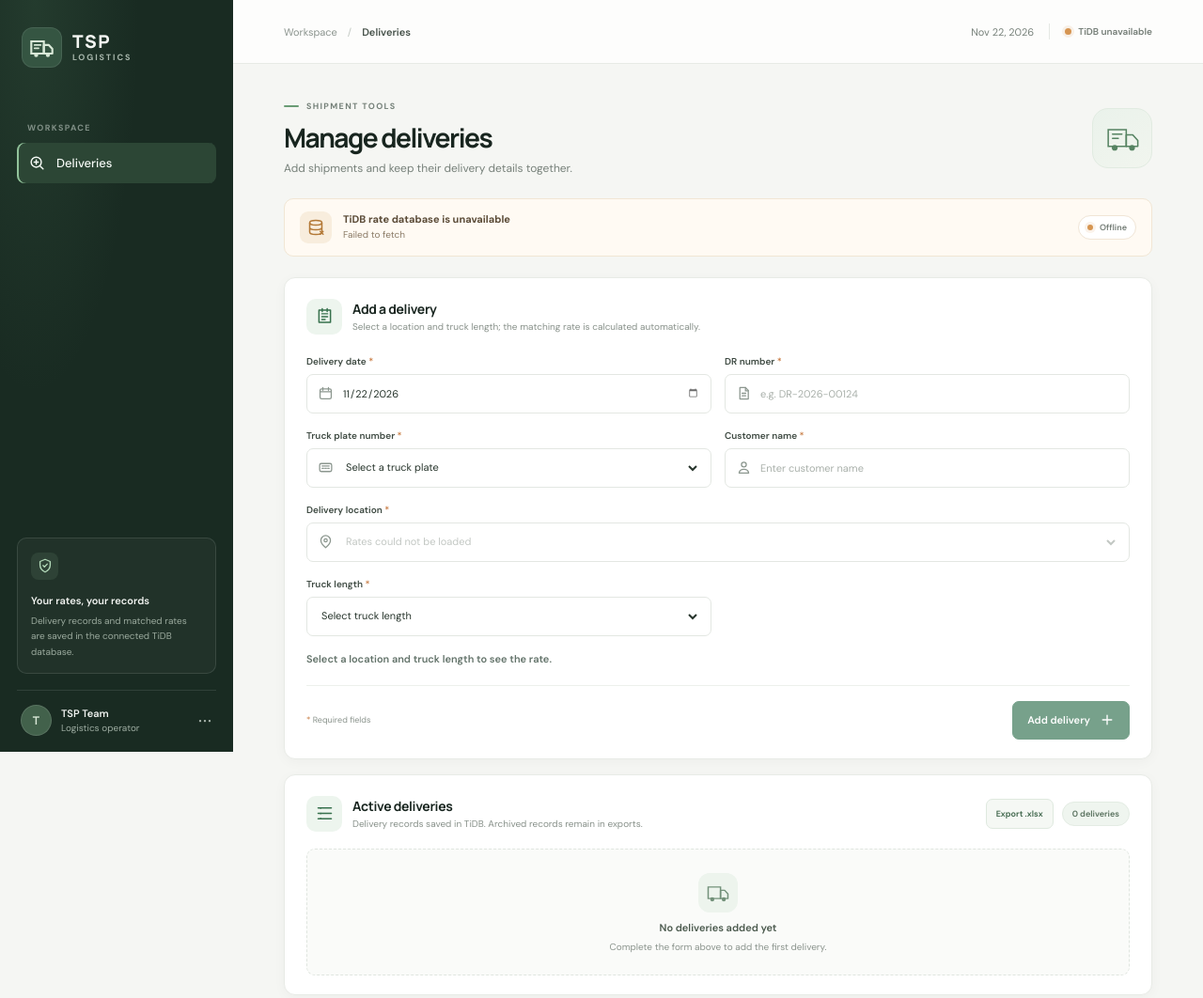
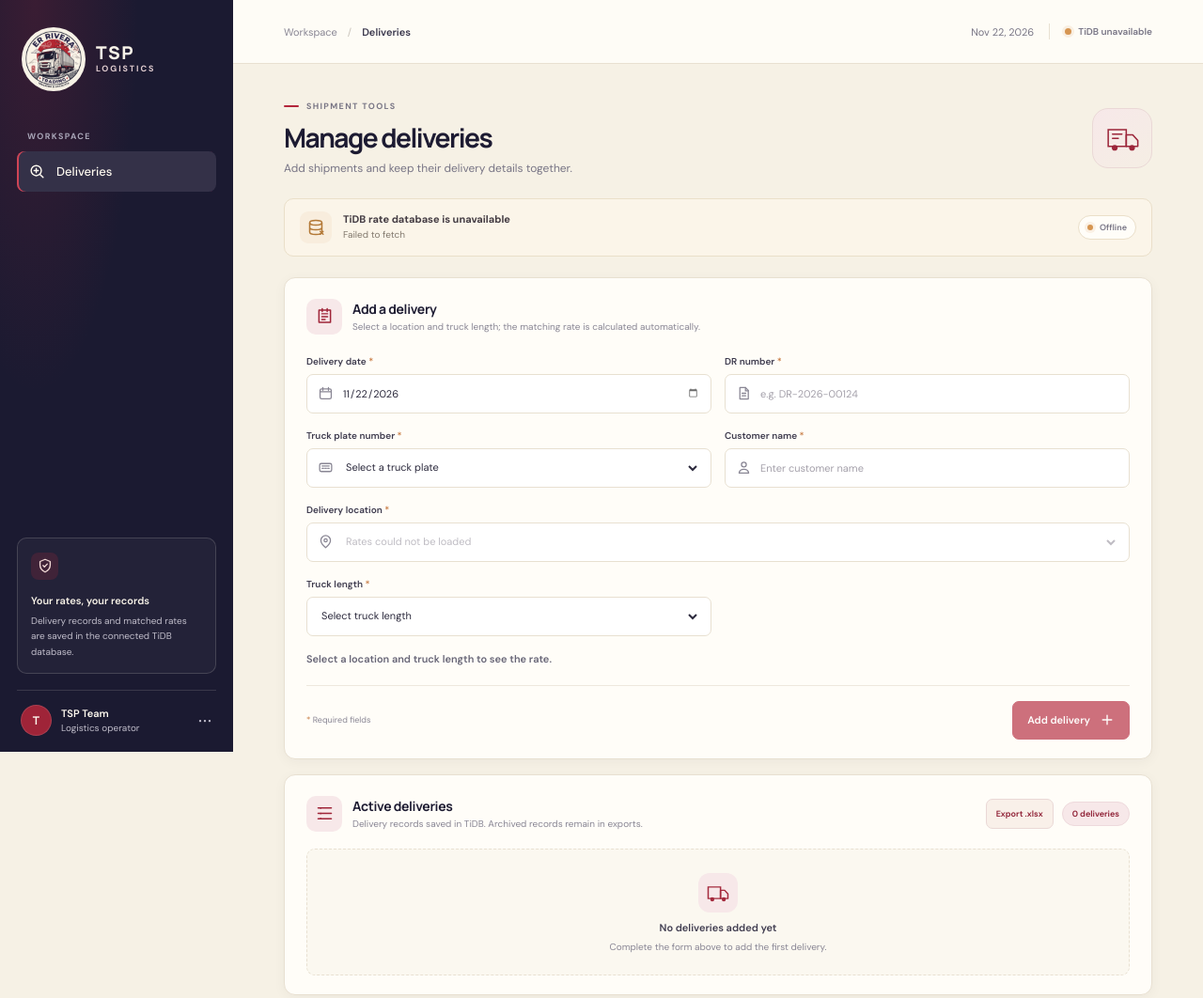
Before and after one commit to Zxymo/TSP-Logisitcs, a website: page index.html in a window 1280 px wide. Shown: the top 1062 px of the page at 94% size. Drawn offline with Linux system fonts and the light colour scheme; no server answers.

Commit message:
new file:   assets/er-rivera-trading-logo.png 	modified:   index.css 	modified:   index.html

```diff
--- a/index.css
+++ b/index.css
@@ -1,16 +1,16 @@
 :root {
     color-scheme: light;
-    --ink: #18251f;
-    --ink-soft: #66716b;
-    --muted: #8c958f;
-    --line: #e7eae5;
-    --canvas: #f5f6f3;
-    --paper: #ffffff;
-    --green: #2f704e;
-    --green-deep: #20583b;
-    --green-soft: #eaf3ed;
-    --orange: #d98b3b;
-    --sidebar: #192b22;
+    --ink: #1d1b32;
+    --ink-soft: #666474;
+    --muted: #898694;
+    --line: #e8e0d1;
+    --canvas: #f6f1e5;
+    --paper: #fffdf8;
+    --brand-red: #b3263b;
+    --brand-red-deep: #8e1e33;
+    --brand-red-soft: #f7e8e9;
+    --orange: #b77c3f;
+    --sidebar: #1b1a31;
     font-family: "DM Sans", "Segoe UI", sans-serif;
 }
 
@@ -37,8 +37,8 @@ button, input { font: inherit; }
     width: 248px;
     flex-direction: column;
     padding: 29px 18px 17px;
-    color: #f3f5f2;
-    background: radial-gradient(ellipse at 15% 0%, rgba(84, 132, 98, .18), transparent 37%), var(--sidebar);
+    color: #f8f3e8;
+    background: radial-gradient(ellipse at 15% 0%, rgba(179, 38, 59, .2), transparent 37%), var(--sidebar);
 }
 
 .brand {
@@ -46,23 +46,23 @@ button, input { font: inherit; }
     align-items: center;
     gap: 11px;
     width: fit-content;
-    margin: 0 0 58px 5px;
+    margin: 0 0 42px 5px;
     color: inherit;
     text-decoration: none;
 }
 
 .brand-mark {
     display: grid;
-    width: 43px;
-    height: 43px;
+    width: 68px;
+    height: 68px;
     place-items: center;
-    color: #d8e8d7;
-    background: #355542;
-    border: 1px solid rgba(255, 255, 255, .09);
-    border-radius: 12px;
+    overflow: hidden;
+    background: #f6f1e5;
+    border: 2px solid rgba(248, 243, 232, .8);
+    border-radius: 50%;
 }
 
-.brand-mark svg { width: 31px; height: 31px; }
+.brand-mark img { display: block; width: 100%; height: 100%; object-fit: cover; }
 .brand-copy { display: flex; flex-direction: column; gap: 1px; }
 
 .brand-copy strong {
@@ -74,7 +74,7 @@ button, input { font: inherit; }
 }
 
 .brand-copy span {
-    color: #a9b8ad;
+    color: #e1cdd0;
     font-size: 9px;
     font-weight: 700;
     letter-spacing: .21em;
@@ -82,7 +82,7 @@ button, input { font: inherit; }
 
 .nav-caption {
     margin: 0 0 10px 11px;
-    color: #819087;
+    color: #a9a6b8;
     font-size: 9px;
     font-weight: 700;
     letter-spacing: .15em;
@@ -96,7 +96,7 @@ button, input { font: inherit; }
     align-items: center;
     gap: 11px;
     padding: 0 12px;
-    color: #b8c2bb;
+    color: #d2cfda;
     border-radius: 8px;
     font-size: 13px;
     font-weight: 500;
@@ -105,13 +105,13 @@ button, input { font: inherit; }
 }
 
 .nav-link svg { width: 19px; height: 19px; }
-.nav-link:hover, .nav-link.active { color: #f7fbf7; background: #2c4635; }
-.nav-link.active { box-shadow: inset 2px 0 #92c39b; }
+.nav-link:hover, .nav-link.active { color: #fffaf0; background: #343148; }
+.nav-link.active { box-shadow: inset 2px 0 #d04456; }
 .sidebar-spacer { flex: 1; min-height: 35px; }
 
 .sidebar-note {
     padding: 15px 14px 14px;
-    border: 1px solid rgba(224, 239, 226, .12);
+    border: 1px solid rgba(246, 241, 229, .16);
     border-radius: 10px;
     background: rgba(255, 255, 255, .035);
 }
@@ -122,8 +122,8 @@ button, input { font: inherit; }
     height: 29px;
     margin-bottom: 12px;
     place-items: center;
-    color: #b2d8b8;
-    background: rgba(140, 191, 148, .12);
+    color: #f1d8d5;
+    background: rgba(179, 38, 59, .2);
     border-radius: 8px;
 }
 
@@ -132,7 +132,7 @@ button, input { font: inherit; }
 
 .sidebar-note p {
     margin: 6px 0 0;
-    color: #9baa9e;
+    color: #c0bdca;
     font-size: 10px;
     line-height: 1.65;
 }
@@ -143,7 +143,7 @@ button, input { font: inherit; }
     gap: 10px;
     margin-top: 17px;
     padding: 15px 4px 0;
-    border-top: 1px solid rgba(255, 255, 255, .1);
+    border-top: 1px solid rgba(246, 241, 229, .14);
 }
 
 .avatar {
@@ -152,8 +152,8 @@ button, input { font: inherit; }
     height: 33px;
     flex: 0 0 auto;
     place-items: center;
-    color: #dbe9d9;
-    background: #42614b;
+    color: #fffaf0;
+    background: #9f2438;
     border: 1px solid rgba(255, 255, 255, .12);
     border-radius: 50%;
     font-family: "Manrope", sans-serif;
@@ -162,9 +162,9 @@ button, input { font: inherit; }
 }
 
 .account-copy { display: grid; gap: 2px; min-width: 0; }
-.account-copy strong { color: #f0f3f0; font-size: 11px; font-weight: 600; }
-.account-copy span { color: #9eada2; font-size: 10px; }
-.account-menu { margin-left: auto; color: #aeb9b1; font-size: 20px; letter-spacing: 1px; line-height: .5; }
+.account-copy strong { color: #fffaf0; font-size: 11px; font-weight: 600; }
+.account-copy span { color: #c0bdca; font-size: 10px; }
+.account-menu { margin-left: auto; color: #c6c2d0; font-size: 20px; letter-spacing: 1px; line-height: .5; }
 
 .main-content { min-height: 100vh; margin-left: 248px; }
 
@@ -174,22 +174,22 @@ button, input { font: inherit; }
     align-items: center;
     justify-content: space-between;
     padding: 0 54px;
-    background: rgba(255, 255, 255, .8);
+    background: rgba(255, 253, 248, .92);
     border-bottom: 1px solid var(--line);
 }
 
-.breadcrumb { display: flex; align-items: center; gap: 11px; color: #8b948e; font-size: 11px; }
-.breadcrumb-divider { color: #c1c7c1; }
-.breadcrumb strong { color: #455149; font-weight: 600; }
+.breadcrumb { display: flex; align-items: center; gap: 11px; color: #898694; font-size: 11px; }
+.breadcrumb-divider { color: #c8c2b9; }
+.breadcrumb strong { color: #3a374d; font-weight: 600; }
 .topbar-right { display: flex; align-items: center; gap: 16px; }
-.today-label { color: #77817a; font-size: 11px; }
-.topbar-divider { width: 1px; height: 17px; background: #e5e8e4; }
+.today-label { color: #787585; font-size: 11px; }
+.topbar-divider { width: 1px; height: 17px; background: #e8e0d1; }
 
 .connection-pill, .banner-status {
     display: inline-flex;
     align-items: center;
     gap: 7px;
-    color: #747d76;
+    color: #787585;
     font-size: 10px;
     font-weight: 600;
     white-space: nowrap;
@@ -212,13 +212,13 @@ button, input { font: inherit; }
     align-items: center;
     gap: 8px;
     margin-bottom: 11px;
-    color: #758179;
+    color: #797685;
     font-size: 9px;
     font-weight: 700;
     letter-spacing: .15em;
 }
 
-.eyebrow-line { width: 16px; height: 2px; background: #6a9c74; border-radius: 2px; }
+.eyebrow-line { width: 16px; height: 2px; background: #b3263b; border-radius: 2px; }
 h1, h2, p { margin-top: 0; }
 
 h1 {
@@ -230,16 +230,16 @@ h1 {
     line-height: 1.2;
 }
 
-.page-heading p { margin-bottom: 0; color: #77817a; font-size: 12px; }
+.page-heading p { margin-bottom: 0; color: #787585; font-size: 12px; }
 
 .heading-mark {
     display: grid;
     width: 64px;
     height: 64px;
     place-items: center;
-    color: #568362;
-    background: linear-gradient(145deg, #eaf2eb, #f1f5ee);
-    border: 1px solid #e1ebe1;
+    color: #9c263a;
+    background: linear-gradient(145deg, #f7e8e9, #f5eee4);
+    border: 1px solid #ead8d6;
     border-radius: 17px;
 }
 
@@ -252,8 +252,8 @@ h1 {
     gap: 12px;
     margin-bottom: 22px;
     padding: 11px 16px;
-    background: #fffaf3;
-    border: 1px solid #f1e6d4;
+    background: #fbf5e9;
+    border: 1px solid #eadfc9;
     border-radius: 10px;
 }
 
@@ -270,9 +270,9 @@ h1 {
 
 .banner-icon svg { width: 20px; height: 20px; }
 .banner-copy { display: grid; gap: 3px; }
-.banner-copy strong { color: #5b4b37; font-size: 11px; font-weight: 700; }
-.banner-copy span { color: #8b7b66; font-size: 10px; line-height: 1.4; }
-.banner-status { margin-left: auto; padding: 6px 9px; background: #fff; border: 1px solid #f0e5d6; border-radius: 20px; font-size: 9px; }
+.banner-copy strong { color: #443c43; font-size: 11px; font-weight: 700; }
+.banner-copy span { color: #82796d; font-size: 10px; line-height: 1.4; }
+.banner-status { margin-left: auto; padding: 6px 9px; background: #fffdf8; border: 1px solid #eadfc9; border-radius: 20px; font-size: 9px; }
 .banner-status .status-dot { width: 6px; height: 6px; }
 
 .workspace-grid {
@@ -285,9 +285,9 @@ h1 {
 .card {
     min-width: 0;
     background: var(--paper);
-    border: 1px solid #e8ebe6;
+    border: 1px solid #e8e0d1;
     border-radius: 12px;
-    box-shadow: 0 3px 13px rgba(24, 37, 31, .035);
+    box-shadow: 0 3px 13px rgba(29, 27, 50, .045);
 }
 
 .lookup-card { padding: 22px 23px 20px; }
@@ -299,19 +299,19 @@ h1 {
     height: 38px;
     flex: 0 0 auto;
     place-items: center;
-    color: #37714d;
-    background: #edf5ee;
+    color: #9f2438;
+    background: #f7e8e9;
     border-radius: 10px;
 }
 
 .card-icon svg { width: 21px; height: 21px; }
 .card-heading h2, .result-heading h2 { margin-bottom: 3px; font-family: "Manrope", sans-serif; font-size: 14px; font-weight: 700; letter-spacing: -.025em; }
-.card-heading p, .result-heading p { margin-bottom: 0; color: #88918a; font-size: 10px; }
+.card-heading p, .result-heading p { margin-bottom: 0; color: #898694; font-size: 10px; }
 
 .form-grid { display: grid; grid-template-columns: repeat(2, minmax(0, 1fr)); gap: 17px 14px; }
 .field { display: grid; min-width: 0; gap: 7px; }
 .field-full { grid-column: 1 / -1; }
-.field-label { color: #3e4a42; font-size: 10px; font-weight: 600; }
+.field-label { color: #3e3b4e; font-size: 10px; font-weight: 600; }
 .required { color: #c87b42; }
 
 .input-wrap {
@@ -322,35 +322,35 @@ h1 {
     gap: 9px;
     padding: 0 11px;
     background: #fff;
-    border: 1px solid #e3e7e2;
+    border: 1px solid #e8e0d1;
     border-radius: 7px;
     transition: border-color .16s ease, box-shadow .16s ease, background .16s ease;
 }
 
-.input-wrap:focus-within { background: #fff; border-color: #75a481; box-shadow: 0 0 0 3px rgba(73, 132, 88, .1); }
-.input-wrap > svg { width: 17px; height: 17px; flex: 0 0 auto; color: #8c978f; }
+.input-wrap:focus-within { background: #fff; border-color: #b3263b; box-shadow: 0 0 0 3px rgba(179, 38, 59, .11); }
+.input-wrap > svg { width: 17px; height: 17px; flex: 0 0 auto; color: #898694; }
 
 .input-wrap input {
     width: 100%;
     min-width: 0;
     height: 100%;
     padding: 0;
-    color: #26342b;
+    color: #2b293c;
     background: transparent;
     border: 0;
     outline: 0;
     font-size: 11px;
 }
 
-.input-wrap input::placeholder { color: #a9b0aa; }
+.input-wrap input::placeholder { color: #a4a0aa; }
 .input-wrap input::-webkit-calendar-picker-indicator { cursor: pointer; opacity: .58; }
-.input-wrap select { width: 100%; min-width: 0; height: 100%; color: #26342b; background: transparent; border: 0; outline: 0; font: inherit; font-size: 11px; }
-.input-wrap select:disabled { color: #a9b0aa; }
+.input-wrap select { width: 100%; min-width: 0; height: 100%; color: #2b293c; background: transparent; border: 0; outline: 0; font: inherit; font-size: 11px; }
+.input-wrap select:disabled { color: #a4a0aa; }
 .form-message { margin: 14px 0 0; color: #a33e33; font-size: 11px; line-height: 1.5; }
 .form-message[hidden] { display: none; }
-.rate-preview { color: #63736a; font-size: 11px; font-weight: 600; }
+.rate-preview { color: #686677; font-size: 11px; font-weight: 600; }
 .rate-preview[data-state="error"] { color: #a33e33; }
-.rate-preview[data-state="ready"] { color: var(--green-deep); }
+.rate-preview[data-state="ready"] { color: var(--brand-red-deep); }
 .connection-pill[data-status="online"] .status-dot, .banner-status[data-status="online"] .status-dot { background: #5b9c68; box-shadow: 0 0 0 3px rgba(91, 156, 104, .12); }
 .connection-pill[data-status="offline"] .status-dot, .banner-status[data-status="offline"] .status-dot { background: #d69551; }
 
@@ -361,10 +361,10 @@ h1 {
     gap: 12px;
     margin-top: 21px;
     padding-top: 16px;
-    border-top: 1px solid #edf0ec;
+    border-top: 1px solid #eee8dd;
 }
 
-.form-footer p { margin: 0; color: #8a938c; font-size: 9px; }
+.form-footer p { margin: 0; color: #898694; font-size: 9px; }
 
 .submit-button {
     display: inline-flex;
@@ -374,8 +374,8 @@ h1 {
     gap: 10px;
     padding: 0 15px;
     color: #fff;
-    background: var(--green);
-    border: 1px solid var(--green);
+    background: var(--brand-red);
+    border: 1px solid var(--brand-red);
     border-radius: 7px;
     cursor: pointer;
     font-size: 11px;
@@ -383,10 +383,10 @@ h1 {
     transition: background .18s ease, transform .18s ease, box-shadow .18s ease;
 }
 
-.submit-button:hover { background: var(--green-deep); box-shadow: 0 4px 10px rgba(32, 88, 59, .18); }
+.submit-button:hover { background: var(--brand-red-deep); box-shadow: 0 4px 10px rgba(142, 30, 51, .2); }
 .submit-button:disabled { cursor: wait; opacity: .65; }
 .submit-button:active { transform: translateY(1px); }
-.submit-button:focus-visible { outline: 3px solid rgba(57, 126, 78, .23); outline-offset: 2px; }
+.submit-button:focus-visible { outline: 3px solid rgba(179, 38, 59, .24); outline-offset: 2px; }
 .submit-button svg { width: 16px; height: 16px; }
 .deliveries-card { padding: 22px 23px 20px; }
 .deliveries-header { display: flex; align-items: center; justify-content: space-between; gap: 14px; }
@@ -398,16 +398,16 @@ h1 {
     align-items: center;
     justify-content: center;
     padding: 0 10px;
-    color: #3e654a;
-    background: #f5f8f4;
-    border: 1px solid #dfe9df;
+    color: #8e1e33;
+    background: #f9f0e9;
+    border: 1px solid #ead8d6;
     border-radius: 7px;
     cursor: pointer;
     font: inherit;
     font-size: 9px;
     font-weight: 600;
 }
-.export-button:hover, .archive-button:hover { background: #eaf3eb; }
+.export-button:hover { background: #f4e3df; }
 .export-button:disabled, .archive-button:disabled { cursor: wait; opacity: .6; }
 .archive-button { color: #9b4b42; background: #fff8f6; border-color: #f0dfda; }
 .archive-button:hover { background: #fff0ec; }
@@ -416,9 +416,9 @@ h1 {
 .delivery-count {
     flex: 0 0 auto;
     padding: 6px 10px;
-    color: #59715e;
-    background: #eff5ef;
-    border: 1px solid #e3ece3;
+    color: #8e1e33;
+    background: #f7e8e9;
+    border: 1px solid #eed9dc;
     border-radius: 20px;
     font-size: 9px;
     font-weight: 600;
@@ -431,8 +431,8 @@ h1 {
     justify-items: center;
     gap: 7px;
     padding: 25px 12px 23px;
-    background: #fafbf9;
-    border: 1px dashed #dfe5df;
+    background: #fbf8f0;
+    border: 1px dashed #e8e0d1;
     border-radius: 9px;
     text-align: center;
 }
@@ -445,27 +445,27 @@ h1 {
     height: 42px;
     margin-bottom: 2px;
     place-items: center;
-    color: #73917a;
-    background: #edf4ed;
+    color: #a42a3d;
+    background: #f7e8e9;
     border-radius: 12px;
 }
 
 .empty-state-icon svg { width: 28px; height: 28px; }
-.empty-state strong { color: #4a594d; font-size: 11px; font-weight: 600; }
-.empty-state > span:last-child { color: #8b948d; font-size: 10px; }
+.empty-state strong { color: #403d50; font-size: 11px; font-weight: 600; }
+.empty-state > span:last-child { color: #898694; font-size: 10px; }
 
 .delivery-item {
     padding: 15px 16px 14px;
     background: #fff;
-    border: 1px solid #e8ece7;
+    border: 1px solid #e8e0d1;
     border-radius: 9px;
 }
 
 .delivery-item-top { display: flex; align-items: center; justify-content: space-between; gap: 12px; margin-bottom: 14px; }
 .delivery-item-actions { display: flex; align-items: center; gap: 8px; }
 .delivery-title-group { min-width: 0; }
-.delivery-index { display: block; margin-bottom: 3px; color: #87938a; font-size: 8px; font-weight: 700; letter-spacing: .12em; }
-.delivery-item h3 { overflow: hidden; margin: 0; color: #29382e; font-family: "Manrope", sans-serif; font-size: 13px; font-weight: 700; text-overflow: ellipsis; white-space: nowrap; }
+.delivery-index { display: block; margin-bottom: 3px; color: #898694; font-size: 8px; font-weight: 700; letter-spacing: .12em; }
+.delivery-item h3 { overflow: hidden; margin: 0; color: #29273b; font-family: "Manrope", sans-serif; font-size: 13px; font-weight: 700; text-overflow: ellipsis; white-space: nowrap; }
 
 .delivery-rate-status {
     display: inline-flex;
@@ -489,16 +489,16 @@ h1 {
     gap: 12px 16px;
     margin: 0;
     padding-top: 12px;
-    border-top: 1px solid #eff1ee;
+    border-top: 1px solid #eee8dd;
 }
 
 .delivery-field { min-width: 0; }
-.delivery-field dt { margin-bottom: 5px; color: #89928b; font-size: 9px; }
-.delivery-field dd { overflow-wrap: anywhere; margin: 0; color: #435047; font-size: 10px; font-weight: 600; line-height: 1.45; }
+.delivery-field dt { margin-bottom: 5px; color: #898694; font-size: 9px; }
+.delivery-field dd { overflow-wrap: anywhere; margin: 0; color: #484557; font-size: 10px; font-weight: 600; line-height: 1.45; }
 
-.page-footer { display: flex; align-items: center; justify-content: space-between; gap: 12px; margin-top: 22px; color: #939b95; font-size: 9px; }
+.page-footer { display: flex; align-items: center; justify-content: space-between; gap: 12px; margin-top: 22px; color: #898694; font-size: 9px; }
 .page-footer > span:last-child { display: inline-flex; align-items: center; gap: 7px; }
-.footer-dot { width: 5px; height: 5px; background: #81a889; border-radius: 50%; }
+.footer-dot { width: 5px; height: 5px; background: #b3263b; border-radius: 50%; }
 
 @media (min-width: 1500px) {
     .page-content { padding-top: 48px; }
@@ -522,7 +522,7 @@ h1 {
     .brand-copy, .nav-caption, .nav-link span, .sidebar-note, .account-copy, .account-menu { display: none; }
     .main-nav { width: 100%; }
     .nav-link { justify-content: center; padding: 0; }
-    .nav-link.active { box-shadow: inset 0 -2px #92c39b; }
+    .nav-link.active { box-shadow: inset 0 -2px #d04456; }
     .sidebar-spacer { min-height: 25px; }
     .sidebar-footer { justify-content: center; width: 100%; padding: 13px 0 0; }
     .main-content { margin-left: 70px; }
@@ -578,7 +578,7 @@ h1 {
     display: grid;
     place-items: center;
     padding: 20px;
-    background: rgba(20, 34, 26, .42);
+    background: rgba(27, 26, 49, .46);
     backdrop-filter: blur(3px);
 }
 
@@ -590,25 +590,25 @@ h1 {
     justify-items: center;
     gap: 10px;
     padding: 25px 28px 23px;
-    color: #29382e;
+    color: #29273b;
     background: #fff;
-    border: 1px solid #e8ece7;
+    border: 1px solid #e8e0d1;
     border-radius: 13px;
-    box-shadow: 0 16px 48px rgba(13, 30, 19, .18);
+    box-shadow: 0 16px 48px rgba(27, 26, 49, .2);
     text-align: center;
 }
 
 .loading-spinner {
     width: 34px;
     height: 34px;
-    border: 3px solid #e4eee5;
-    border-top-color: var(--green);
+    border: 3px solid #f0e3e1;
+    border-top-color: var(--brand-red);
     border-radius: 50%;
     animation: loading-spin .8s linear infinite;
 }
 
 .loading-dialog strong { font-family: "Manrope", sans-serif; font-size: 13px; }
-.loading-dialog > span:last-child { color: #7d887f; font-size: 10px; }
+.loading-dialog > span:last-child { color: #898694; font-size: 10px; }
 
 @keyframes loading-spin {
     to { transform: rotate(360deg); }
--- a/index.html
+++ b/index.html
@@ -3,7 +3,7 @@
 <head>
     <meta charset="UTF-8">
     <meta name="viewport" content="width=device-width, initial-scale=1.0">
-    <meta name="theme-color" content="#f5f6f3">
+    <meta name="theme-color" content="#f6f1e5">
     <meta name="description" content="Add TSP Logistics deliveries and keep shipment details together.">
     <meta name="api-base-url" content="https://tspapi.vercel.app">
     <title>Deliveries | TSP Logistics</title>
@@ -17,13 +17,7 @@
         <aside class="sidebar" aria-label="Main navigation">
             <a class="brand" href="#" aria-label="TSP Logistics home">
                 <span class="brand-mark" aria-hidden="true">
-                    <svg viewBox="0 0 36 36" fill="none">
-                        <path d="M5 10.5h15.5v15H5z" stroke="currentColor" stroke-width="2.5"/>
-                        <path d="M20.5 15h6.2l4.3 4.7v5.8h-10.5V15Z" stroke="currentColor" stroke-width="2.5" stroke-linejoin="round"/>
-                        <circle cx="11" cy="27.5" r="2.5" fill="currentColor"/>
-                        <circle cx="25.5" cy="27.5" r="2.5" fill="currentColor"/>
-                        <path d="M9 15h7.5M9 19h5" stroke="currentColor" stroke-width="2" stroke-linecap="round"/>
-                    </svg>
+                    <img src="assets/er-rivera-trading-logo.png" alt="">
                 </span>
                 <span class="brand-copy">
                     <strong>TSP</strong>
```
Also changed, not shown: assets/er-rivera-trading-logo.png (added).
